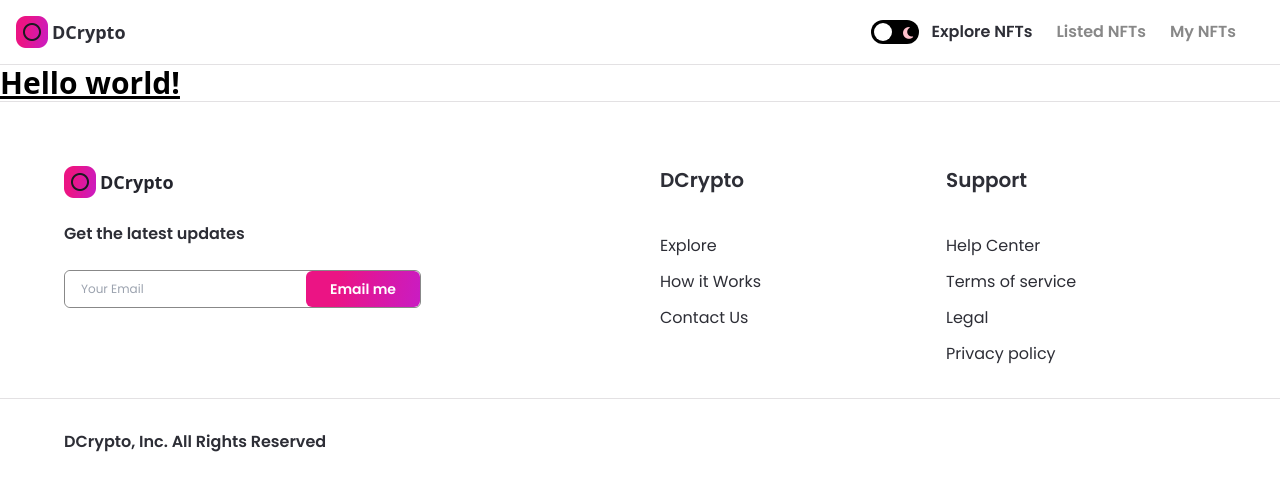
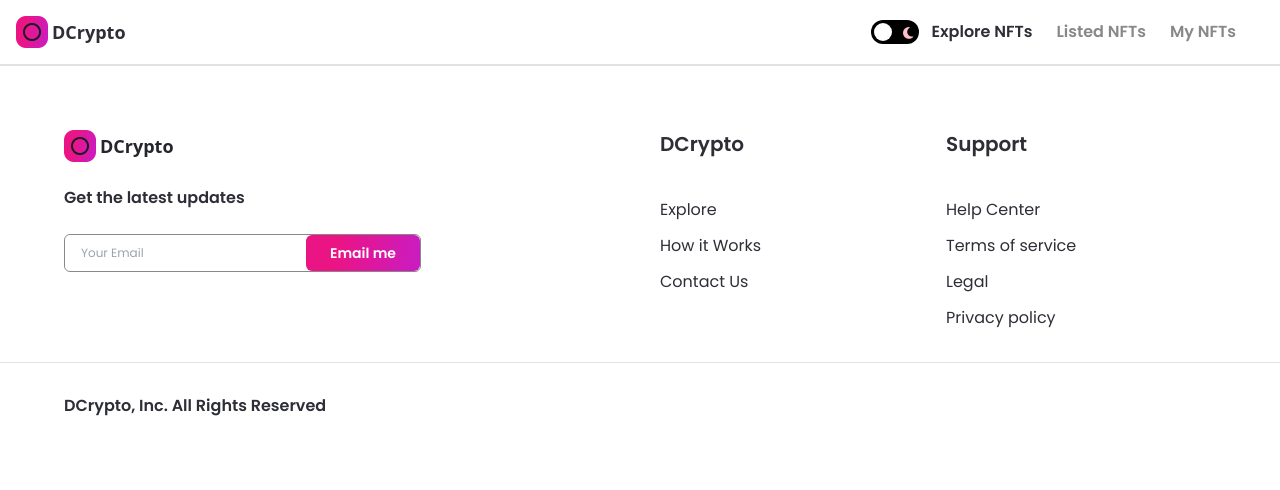
Before and after one commit to dinethlive/nft_marketplace, a Next.js app: page / in a window 1280 px wide. Shown: the top 490 px of the page. Built offline with nearby package versions, Linux system fonts and the light colour scheme.

Commit message:
Fix Index.js

```diff
--- a/pages/index.js
+++ b/pages/index.js
@@ -4,8 +4,6 @@ import Image from 'next/image';
 // eslint-disable-next-line react/function-component-definition
 export default function Home() {
   return (
-    <h1 className="text-3xl font-bold underline">
-      Hello world!
-    </h1>
+    <></>
   );
 }
```
